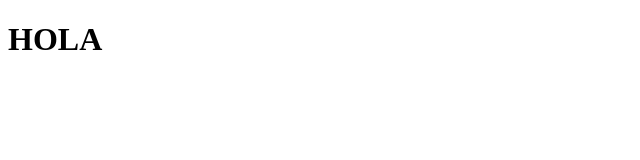
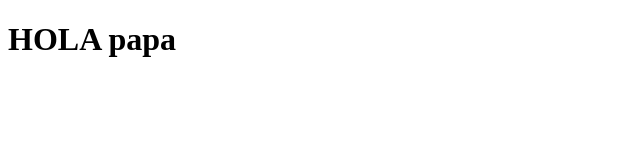
Before and after one commit to Lunn10/prueba, a plain HTML site: page index.html in a window 1280 px wide. Shown: the whole page, without its empty margins (0-640 px from the left). Drawn offline with Linux system fonts and the light colour scheme.

Commit message:
Update index.html

```diff
--- a/index.html
+++ b/index.html
@@ -6,6 +6,6 @@
     <title>Document</title>
 </head>
 <body>
-    <h1>HOLA</h1>
+    <h1>HOLA papa</h1>
 </body>
 </html>
```
